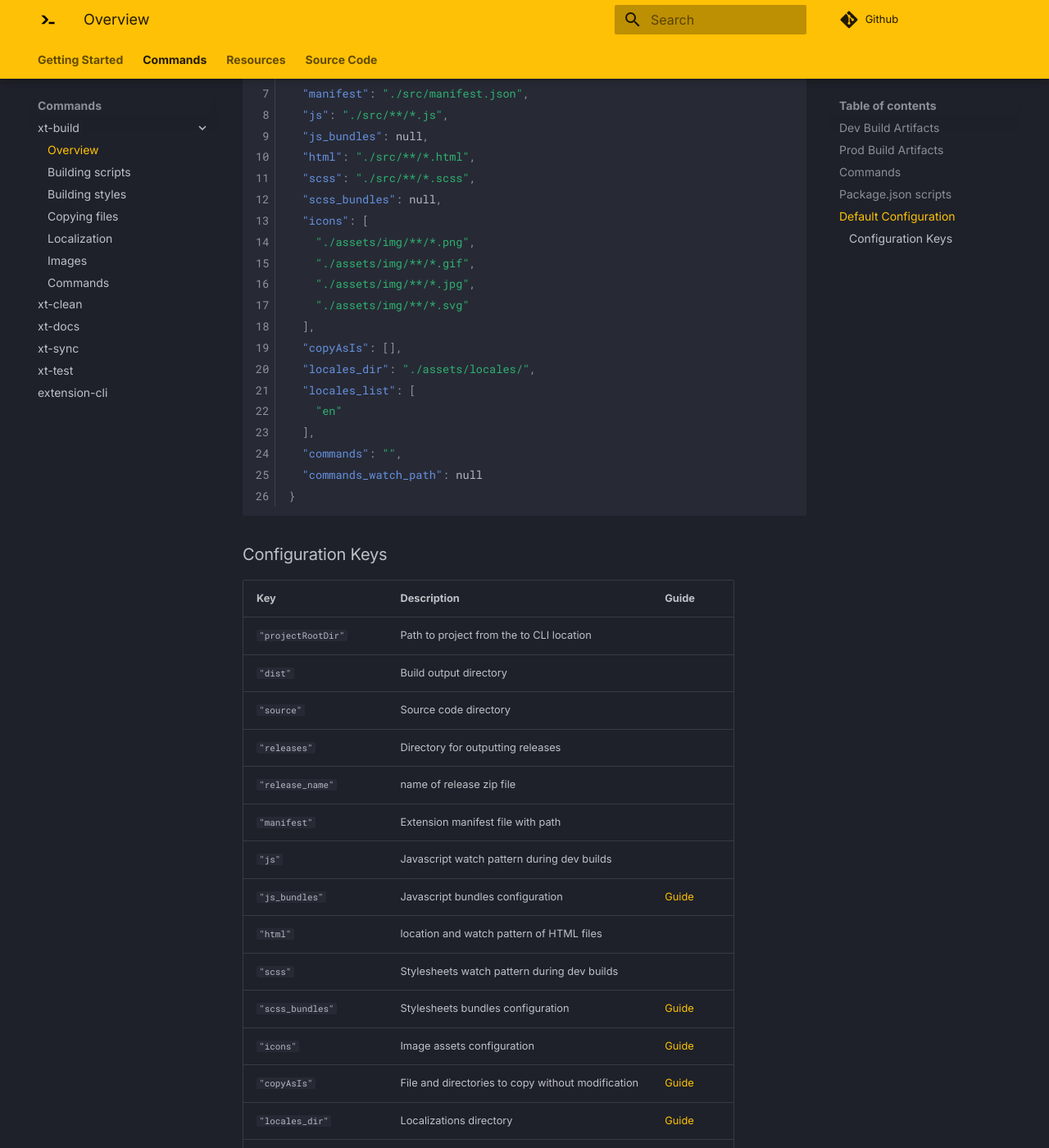
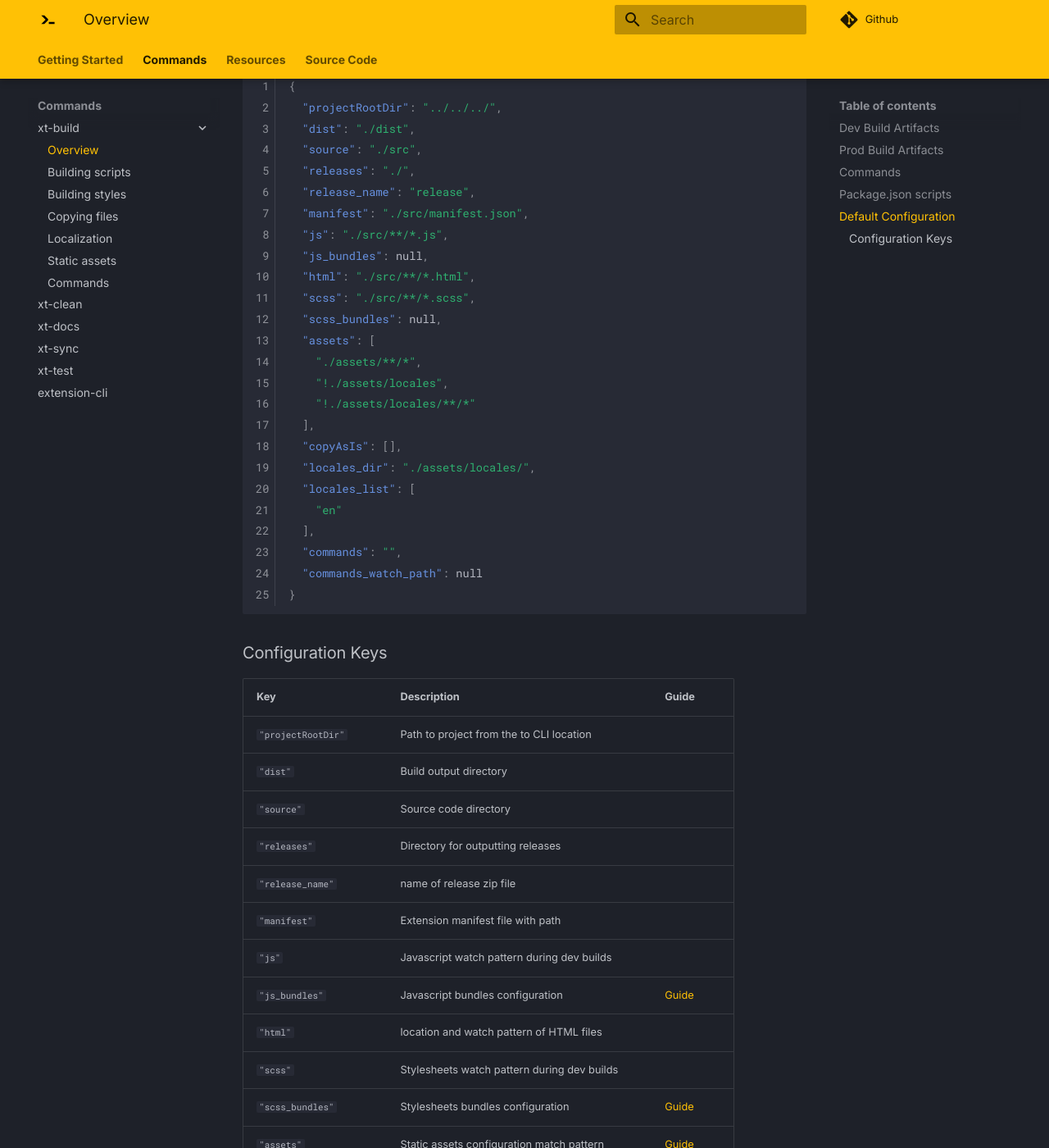
Before and after one commit to MobileFirstLLC/extension-cli, an MkDocs documentation site: the page built from guide/03-xt-build.md, in a window 1280 px wide and 1400 px high, scrolled down 2525 px. Shown: the whole window at 82% size. Built offline with MkDocs 1.6.1 and Material for MkDocs 9.7.7, drawn with Linux system fonts in a browser that asks for light colours; comment, search, counter and statistics services are not loaded; some of the changed text lies outside the part shown.

Commit message:
Update docs to reflect build changes

````diff
--- a/guide/03-xt-build.md
+++ b/guide/03-xt-build.md
@@ -40,10 +40,19 @@
 xt-build {-e|--env} dev
 ```
 
+**Specify target platform**
+
+```bash
+xt-build {-p|--platform} firefox
+```
+
+where platform is one of: `chrome, firefox`
+
+
 **Run command using custom configuration file path**
 
 ```bash
-xt-build {-c|--config} "/path/to/config.json"
+xt-build {-c|--config} /path/to/config.json
 ```
 
 **Run development build and keep watching changes**
@@ -102,11 +111,10 @@
   "html": "./src/**/*.html",
   "scss": "./src/**/*.scss",
   "scss_bundles": null,
-  "icons": [
-    "./assets/img/**/*.png",
-    "./assets/img/**/*.gif",
-    "./assets/img/**/*.jpg",
-    "./assets/img/**/*.svg"
+  "assets": [
+    "./assets/**/*",
+    "!./assets/locales",
+    "!./assets/locales/**/*"
   ],
   "copyAsIs": [],
   "locales_dir": "./assets/locales/",
@@ -133,7 +141,7 @@
 `"html"` | location and watch pattern of HTML files ||
 `"scss"` | Stylesheets watch pattern during dev builds ||
 `"scss_bundles"` | Stylesheets bundles configuration | [Guide](03-xt-build-styles.md)
-`"icons"` | Image assets configuration | [Guide](03-xt-build-images.md)
+`"assets"` | Static assets configuration match pattern | [Guide](03-xt-build-assets.md)
 `"copyAsIs"` | File and directories to copy without modification | [Guide](03-xt-build-copy.md)
 `"locales_dir"` | Localizations directory | [Guide](03-xt-build-locales.md)
 `"locales_list"` | List of locales | [Guide](03-xt-build-locales.md)
--- a/mkdocs.yml
+++ b/mkdocs.yml
@@ -20,7 +20,7 @@
       - Building styles: 03-xt-build-styles.md
       - Copying files: 03-xt-build-copy.md
       - Localization: 03-xt-build-locales.md
-      - Images: 03-xt-build-images.md
+      - Static assets: 03-xt-build-assets.md
       - Commands: 03-xt-build-cmds.md
     - 'xt-clean': 04-xt-clean.md
     - 'xt-docs': 05-xt-docs.md
@@ -59,6 +59,7 @@
     text: Inter
 
 markdown_extensions:
+  - admonition
   - pymdownx.inlinehilite
   - pymdownx.superfences
   - pymdownx.snippets
````
Also changed, not shown: guide/03-xt-build-assets.md (added, +34 -0 lines), guide/03-xt-build-copy.md (+7 -2 lines), guide/03-xt-build-images.md (deleted, +0 -37 lines), 1 other file.
